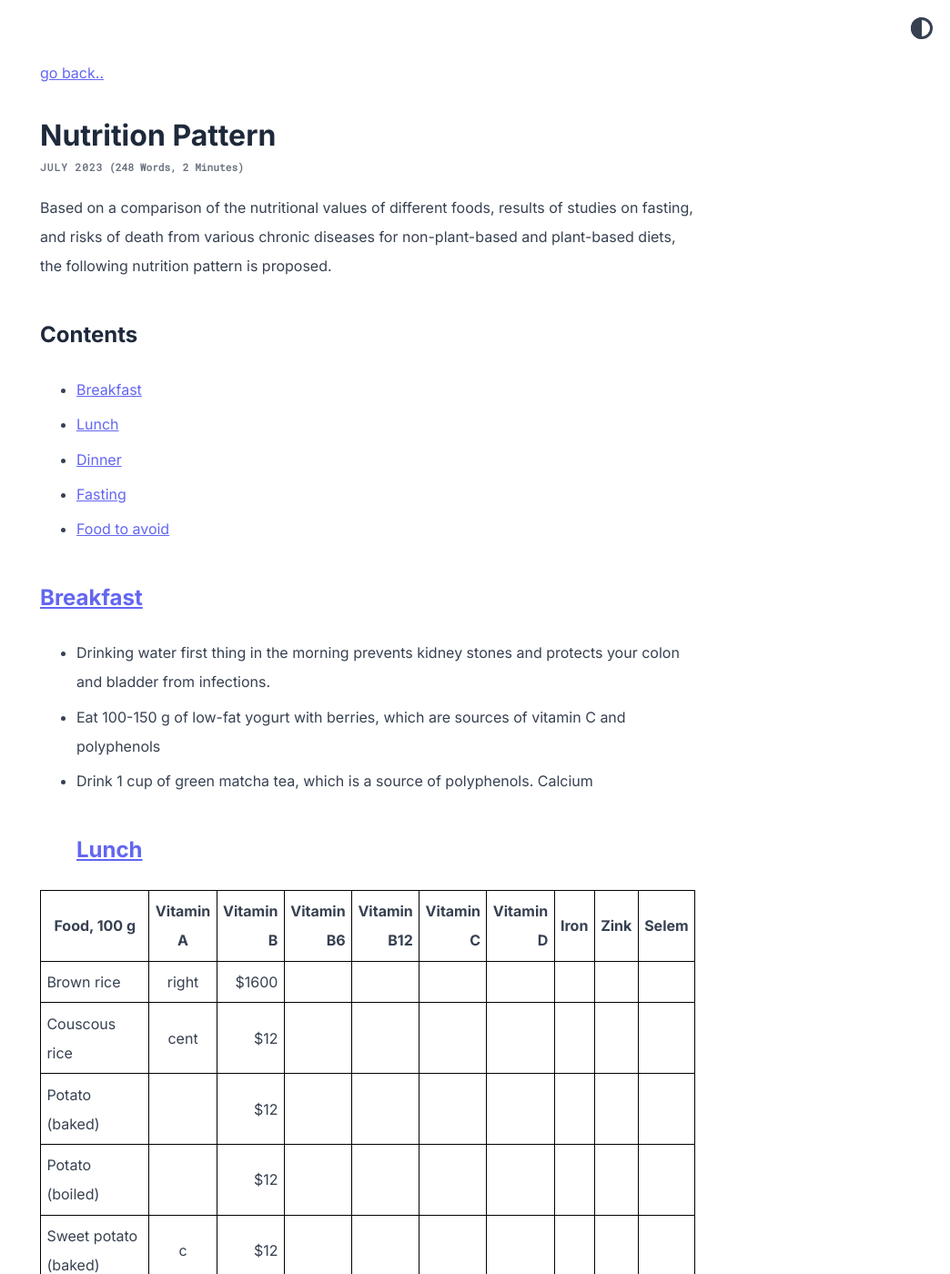
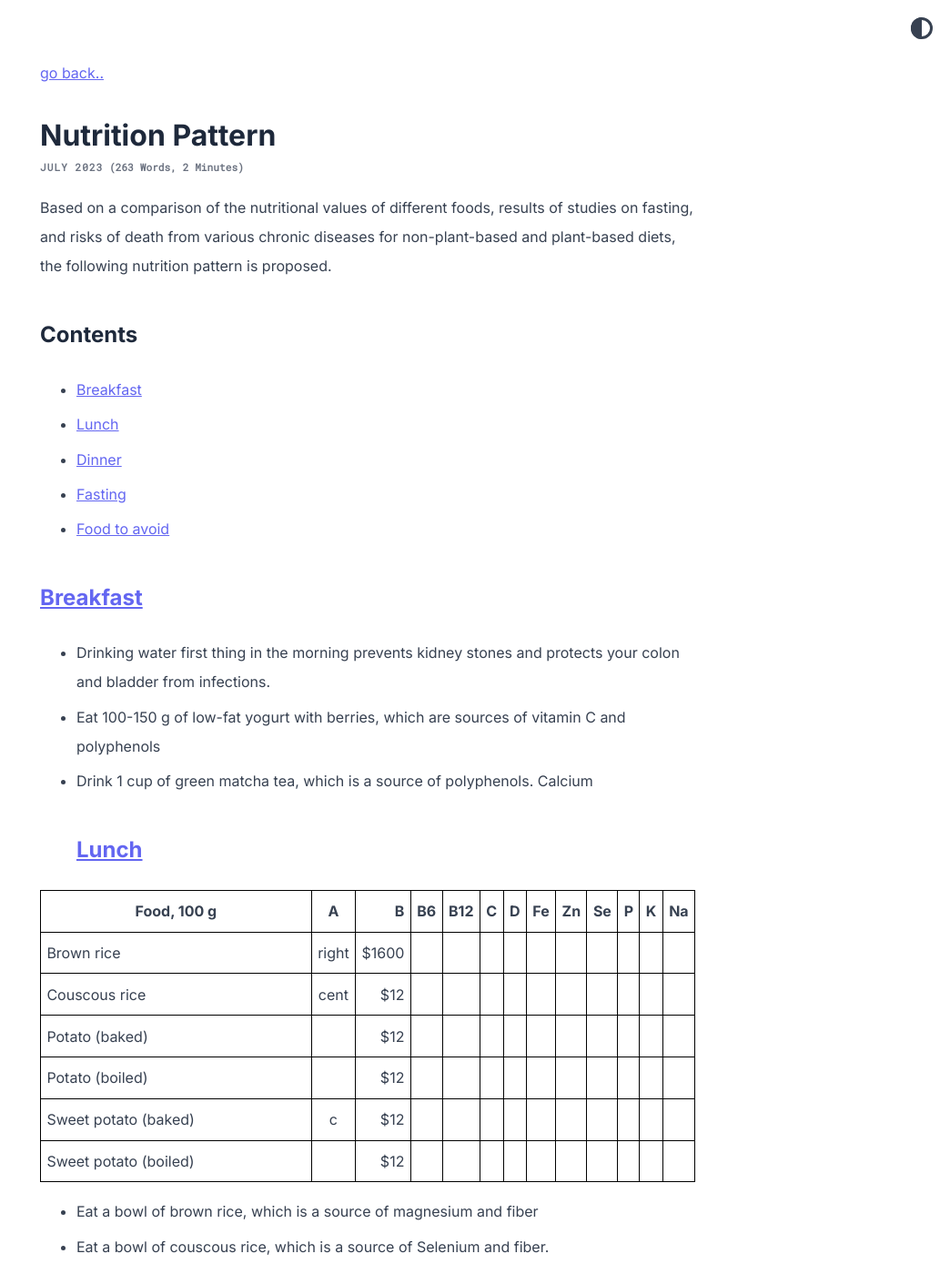
Before and after one commit to abhinavs/moonwalk, a Jekyll site: the page built from _posts/2023-07-24-nutrition-pattern.md, in a window 1280 px wide and 1400 px high. Shown: the whole window at 91% size, without its empty margins (236-1280 px from the left). Built offline with Jekyll 4.4.1, drawn with Linux system fonts in a browser that asks for light colours.

Commit message:
Update 2023-07-24-nutrition-pattern.md

```diff
--- a/_posts/2023-07-24-nutrition-pattern.md
+++ b/_posts/2023-07-24-nutrition-pattern.md
@@ -19,14 +19,14 @@ Based on a comparison of the nutritional values of different foods, results of s
 Calcium
 ## [Lunch](#lunch)
 
-|       Food, 100 g     |  Vitamin A  |  Vitamin B  | Vitamin B6  | Vitamin B12 |  Vitamin C  |  Vitamin D  |    Iron     |     Zink    | Selem
+|       Food, 100 g     |  A  |  B  | B6  | B12 |  C  |  D  | Fe  | Zn  | Se  |  P  |  K  |  Na |
 | --------------------- |:-----------:| -----------:| -----------:| -----------:| -----------:| -----------:| -----------:| -----------:|
 | Brown rice            | right       | $1600       |
 | Couscous rice         | cent        |   $12       |
 | Potato (baked)        |             |   $12       |
 | Potato (boiled)       |             |   $12       |
 | Sweet potato (baked)  | c           |   $12       |
-| Sweet potato (boiled) |             |   $12      |
+| Sweet potato (boiled) |             |   $12       |
 
 
 
```
